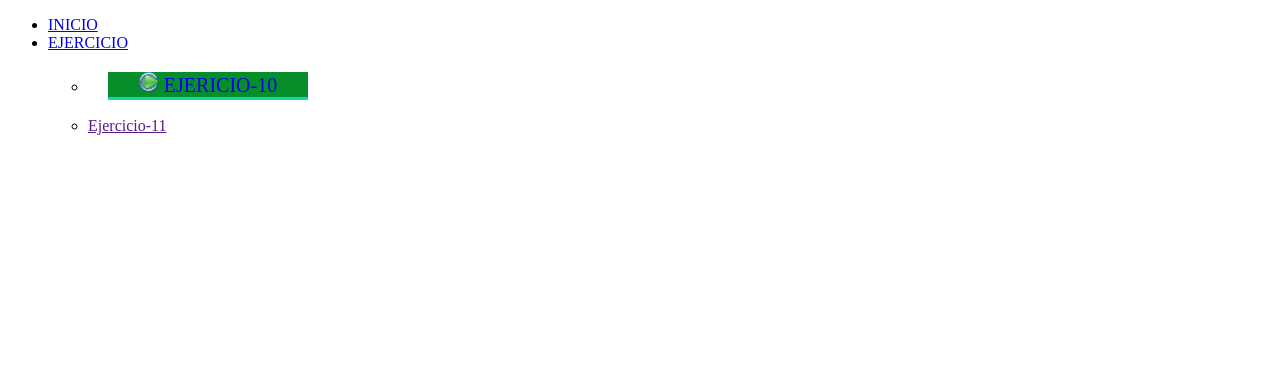
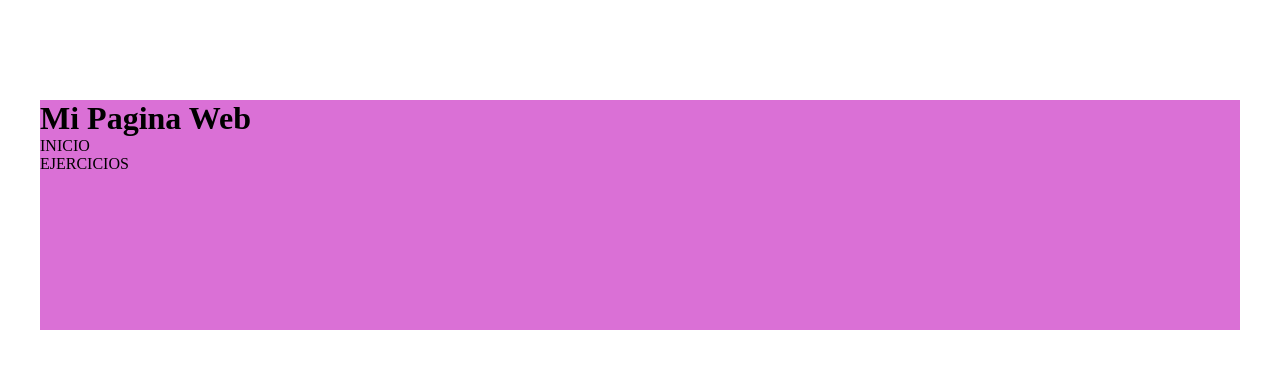
Before and after one commit to dascastrillo/lenguajemarca.guthub.io, a PHP site: page / in a window 1280 px wide. Shown: the top 369 px of the page. Run offline with PHP 8.4, Linux system fonts and the light colour scheme.

Commit message:
modificado todo css+html

```diff
--- a/index.css
+++ b/index.css
@@ -1,20 +1,12 @@
-.opcion{
-    background: #068E2B;
-    box-shadow:0px 3px 0px #0CDB9F;
-    display: inline-block;
-    font-size: 1.25em;
-    margin: 20px;
-    padding: 10 px;
-    text-align: center;
-    width: 200px;
-    text-decoration: none;
-
+*{
+    margin: 0px;
+    padding: 0px;
+    font-family: serif;
 }
-.option2{
+header{
+    width: 1200px;
+    height: 230px;
+    background-color:#DA70D6;
+    margin: auto;
+    margin-top: 100px;
 }
-.imagen{
-    margin: 0px;
-    width: 20px;
-    height: 20px;
-    line-height: 6px;
-}
--- a/index.html
+++ b/index.html
@@ -7,18 +7,10 @@
     </head>
     <body>
         <header>
-            <ul class="menu">
-                <li><a href="#">INICIO</a> </li>
-                <li><a href="#">EJERCICIO</a>   </li>
-                <ul class="submenu">
-                <li><a class="opcion" href="ejercicio10.html">
-                        <img class="imagen" src="imagen/flechaico.ico" alt="">
-                        EJERICIO-10
-                    </a>
-                </li>
-                <li><a class="option2" href="">Ejercicio-11<link rel="stylesheet" href=""></a></li>
-                </ul>
-            </ul>
+            <h1>Mi Pagina Web</h1>
+
+            <div class="menu" id="uno">INICIO</div>
+            <div class="menu" id="dos">EJERCICIOS</div>
         </header>
 
         <nav>
```
